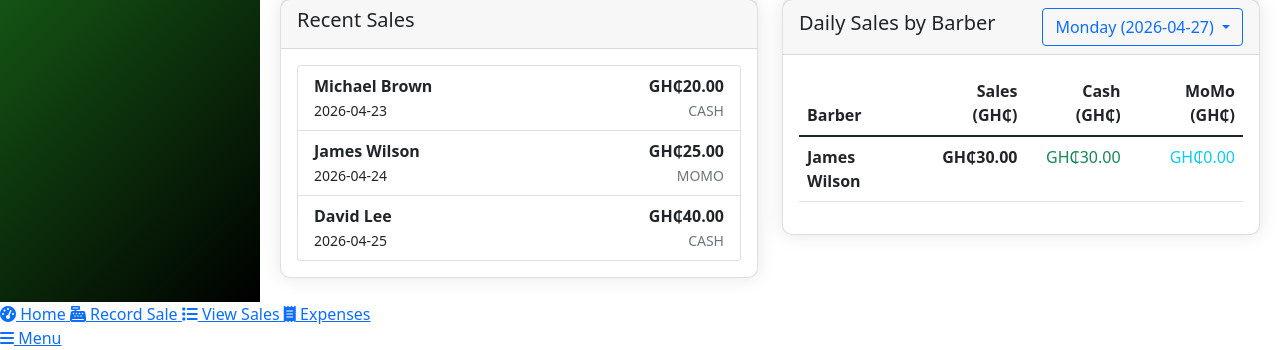
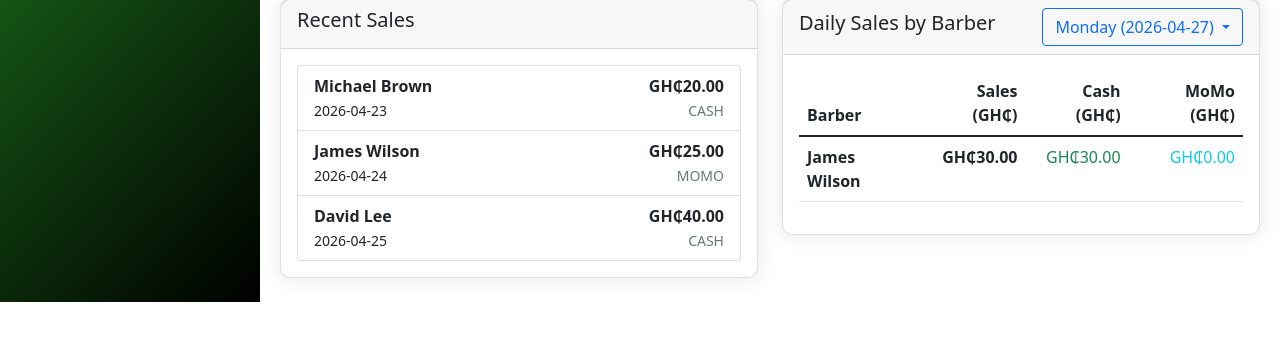
Before and after one commit to AliensOfMars1/sales_recordapp, a Flask app: page /dashboard in a window 1280 px wide. Shown: the part 804-1154 px from the top of the page. After the commit the page ends 1106 px from the top, so only its background shows below. Run offline with Flask 3, Linux system fonts and the light colour scheme; a user stored in the database is signed in; data comes from the database, SQL or seed files in the repository.

Commit message:
floating view expense hyper text from mobile view on destop dashboard fixed

```diff
--- a/app/static/css/helper.css
+++ b/app/static/css/helper.css
@@ -527,3 +527,23 @@ body {
     color: rgba(255, 255, 255, 0.7);
     margin-top: 0.25rem;
 }
+
+
+
+
+
+
+
+
+
+
+
+
+
+
+/* Force hide bottom navigation on desktop */
+@media (min-width: 769px) {
+    .bottom-nav {
+        display: none !important;
+    }
+}
```
